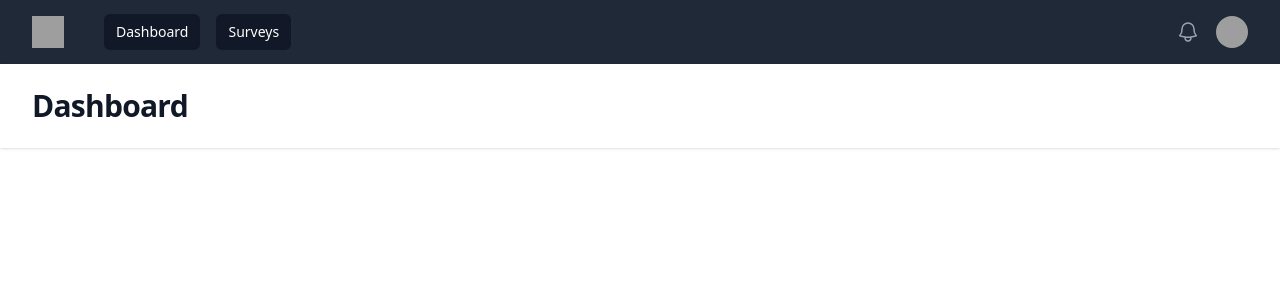
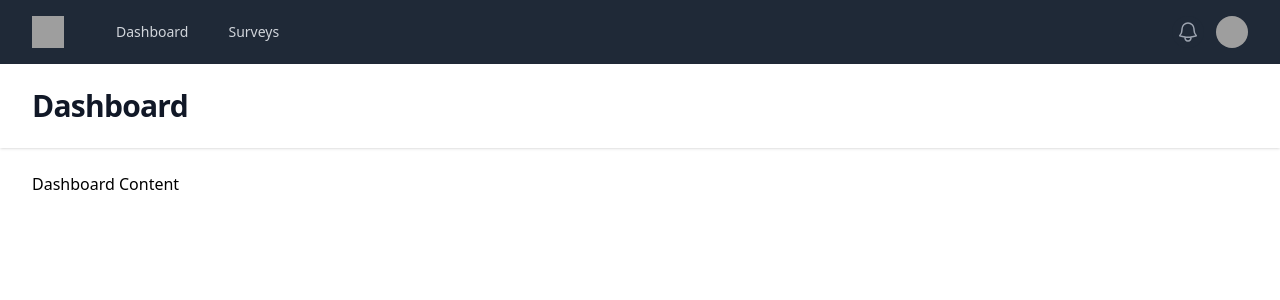
Before and after one commit to Nazmul122697/Survey-management-System, a React (Vite) app in the folder react/: page / in a window 1280 px wide. Shown: the top 300 px of the page. Built offline with nearby package versions, Linux system fonts and the light colour scheme; grey boxes are pictures that could not be loaded.

Commit message:
Add Page Component

```diff
--- a/react/src/Views/Dashboard.jsx
+++ b/react/src/Views/Dashboard.jsx
@@ -1,18 +1,7 @@
+import PageComponent from "../components/PageComponent";
+
 const Dashboard = () => {
-    return (
-        <div>
-            <header className="bg-white shadow">
-                <div className="px-4 py-6 mx-auto max-w-7xl sm:px-6 lg:px-8">
-                    <h1 className="text-3xl font-bold tracking-tight text-gray-900">
-                        Dashboard
-                    </h1>
-                </div>
-            </header>
-            <main>
-                <div className="py-6 mx-auto max-w-7xl sm:px-6 lg:px-8"></div>
-            </main>
-        </div>
-    );
+    return <PageComponent title="Dashboard">Dashboard Content</PageComponent>;
 };
 
 export default Dashboard;
--- a/react/src/Views/Survey.jsx
+++ b/react/src/Views/Survey.jsx
@@ -1,18 +1,7 @@
+import PageComponent from "../components/PageComponent";
+
 const Survey = () => {
-    return (
-        <div>
-            <header className="bg-white shadow">
-                <div className="px-4 py-6 mx-auto max-w-7xl sm:px-6 lg:px-8">
-                    <h1 className="text-3xl font-bold tracking-tight text-gray-900">
-                        Survey
-                    </h1>
-                </div>
-            </header>
-            <main>
-                <div className="py-6 mx-auto max-w-7xl sm:px-6 lg:px-8"></div>
-            </main>
-        </div>
-    );
+    return <PageComponent title="Survey">Survey Content</PageComponent>;
 };
 
 export default Survey;
--- a/react/src/components/DefaultLayout.jsx
+++ b/react/src/components/DefaultLayout.jsx
@@ -20,6 +20,10 @@ const userNavigation = [
 
 function classNames(...classes) {
     return classes.filter(Boolean).join(" ");
+}
+const logout = (ev) => {
+    ev.preventDefault();
+    console.log('signout')
 }
 
 export default function DefaultLayout() {
@@ -44,7 +48,7 @@ export default function DefaultLayout() {
                                                 {navigation.map((item) => (
                                                     <NavLink
                                                         key={item.name}
-                                                        to={item.href}
+                                                        to={item.to}
                                                         className={({
                                                             isActive,
                                                         }) =>
@@ -52,7 +56,7 @@ export default function DefaultLayout() {
                                                                 isActive
                                                                     ? "bg-gray-900 text-white"
                                                                     : "text-gray-300 hover:bg-gray-700 hover:text-white",
-                                                                "rounded-md px-3 py-2 text-sm font-medium"
+                                                                "px-3 py-2 rounded-md text-sm font-medium"
                                                             )
                                                         }
                                                     >
@@ -126,7 +130,7 @@ export default function DefaultLayout() {
                                                                                     : "",
                                                                                 "block px-4 py-2 text-sm text-gray-700"
                                                                             )}
-                                                                        >
+                                                                        onClick={(ev)=>logout(ev)}>
                                                                             {
                                                                                 item.name
                                                                             }
--- /dev/null
+++ b/react/src/components/PageComponent.jsx
@@ -0,0 +1,21 @@
+import React from "react";
+
+export default function PageComponent({ title, buttons = "", children }) {
+    return (
+        <div>
+            <header className="bg-white shadow">
+                <div className="px-4 py-6 mx-auto max-w-7xl sm:px-6 lg:px-8">
+                    <h1 className="text-3xl font-bold tracking-tight text-gray-900">
+                        {title}
+                    </h1>
+                    {buttons}
+                </div>
+            </header>
+            <main>
+                <div className="py-6 mx-auto max-w-7xl sm:px-6 lg:px-8">
+                    {children}
+                </div>
+            </main>
+        </div>
+    );
+}
```
